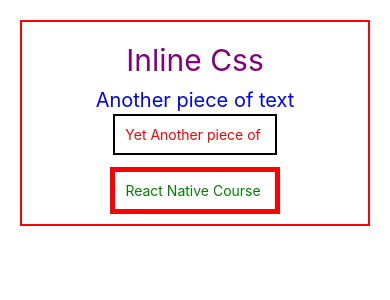
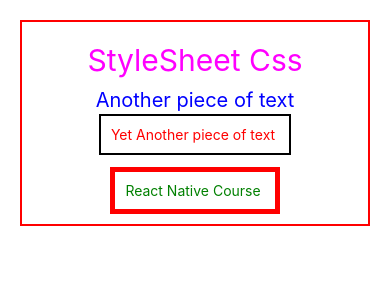
Before and after one commit to Harshit544-ux/Expo, a React Native app in the folder RNCourse/: screen / in a window 390 px wide. Shown: the top 300 px of the page. Built offline with nearby package versions, Linux system fonts and the light colour scheme.

Commit message:
learn about stylesheet.create()  api and convert the inline css to stylesheet css

```diff
--- a/RNCourse/App.js
+++ b/RNCourse/App.js
@@ -4,32 +4,44 @@ export default function App() {
   return (
     <View style={styles.container}>
 
-     <Text style={{color:"purple",fontSize:30,marginBottom:10}}>Inline Css</Text>
+     <Text style={{color:"magenta",fontSize:30,marginBottom:10}}>StyleSheet Css</Text>
 
-      {/* {How to write inline styles in React Native}
+      {/* { How to write css  in StyleSheet }}
 
-       // syntax :  style={ { key1:value, key2:value } }
+        ✅ StyleSheet kya hota hai? (Definition)
 
-       //  eg:  <View>
-                  <Text style={ {color:"blue", fontSize:20} }>Some text</Text>
-                </View>
+       -> StyleSheet React Native ka ek built-in API hai
+       -> jiska use hum UI styles ko ek jagah define karne ke liye karte hain,
+       -> taaki code clean, reusable aur fast rahe.
+
+        👉 React Native mein CSS file nahi hoti
+        👉 Isliye styles JavaScript object ke form mein likhte hain
+        👉 Aur StyleSheet.create() se define karte hain
+
+        🔹 Syntax (Basic Structure) ---
+            const styles = StyleSheet.create({
+              styleName: {
+                property: value,
+              },
+            });
 
 
       */}
 
+       {/* Convert this inline css to stylesheet css */}
       <View>
-       {/* {inline css} */}
-         <Text style={{color:"blue",fontSize:20}}>Another piece of text</Text>
+       {/* {Stylesheet css} */}
+         <Text style={styles.text1}>Another piece of text</Text>
       </View>
 
-        {/* {inline css} */}
+         {/* {Stylesheet css} */}
       <View>
-        <Text style={{color:"red",borderWidth:2 ,borderColor: "black" ,padding:10,marginVertical:2} }>Yet Another piece of </Text>
+        <Text style={styles.text2}>Yet Another piece of text </Text>
       </View>
 
-
+         {/* {Stylesheet css} */}
         <View>
-          <Text style={{color:"green",borderWidth:5 ,borderColor: "red" ,padding:10,marginVertical:10} }>React Native Course </Text>
+          <Text style={styles.text3}>React Native Course </Text>
        </View>
 
     </View>
@@ -48,4 +60,24 @@ const styles = StyleSheet.create({
     margin:20
 
   },
+  text1:{
+    color:"blue",
+    fontSize:20
+  },
+  text2:{
+    color:"red",
+    borderWidth:2,
+    borderColor: "black",
+    padding:10,
+    marginVertical:2
+  },
+  text3:{
+     color:"green",
+     borderWidth:5 ,
+     borderColor: "red" ,
+     padding:10 ,
+     marginVertical:10
+  }
+
+
 });
```
